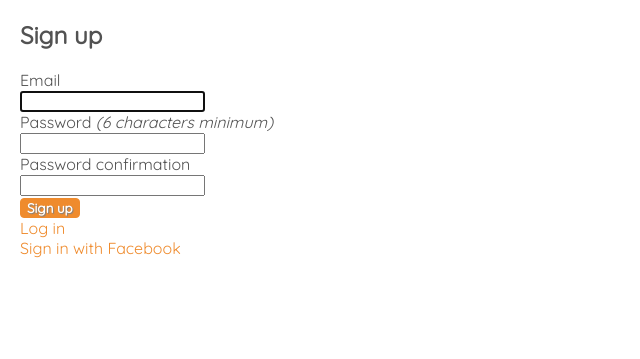
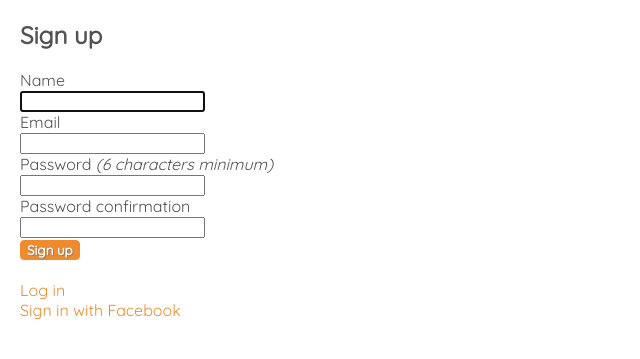
Before and after one commit to jennianelson/progress-tracker-app, a Rails app: page /users/sign_up in a window 1280 px wide. Shown: the part 100-459 px from the top of the page, without its empty margins (0-640 px from the left). Run offline with Rails 7, Linux system fonts and the light colour scheme; parts of the project's set-up code (start-up, migrations or seed data) failed here and were passed over.

Commit message:
Changed username to name in User table and added name field to sign up form

```diff
--- a/app/views/devise/registrations/new.html.erb
+++ b/app/views/devise/registrations/new.html.erb
@@ -2,6 +2,11 @@
 
 <%= form_for(resource, as: resource_name, url: registration_path(resource_name)) do |f| %>
   <%= devise_error_messages! %>
+
+  <div class="field">
+    <%= f.label :name %><br />
+    <%= f.text_field :name, autofocus: true, autocomplete: "name" %>
+  </div>
 
   <div class="field">
     <%= f.label :email %><br />
@@ -25,5 +30,5 @@
     <%= f.submit "Sign up" %>
   </div>
 <% end %>
-
+<br>
 <%= render "devise/shared/links" %>
--- a/app/views/devise/sessions/new.html.erb
+++ b/app/views/devise/sessions/new.html.erb
@@ -1,6 +1,7 @@
 <h2>Log in</h2>
 
 <%= form_for(resource, as: resource_name, url: session_path(resource_name)) do |f| %>
+
   <div class="field">
     <%= f.label :email %><br />
     <%= f.email_field :email, autofocus: true, autocomplete: "email" %>
@@ -22,5 +23,5 @@
     <%= f.submit "Log in" %>
   </div>
 <% end %>
-
+<br>
 <%= render "devise/shared/links" %>
--- /dev/null
+++ b/db/migrate/20180325180025_rename_username_to_name.rb
@@ -0,0 +1,5 @@
+class RenameUsernameToName < ActiveRecord::Migration[5.1]
+  def change
+    rename_column :users, :username, :name
+  end
+end
```
Also changed, not shown: db/schema.rb.
